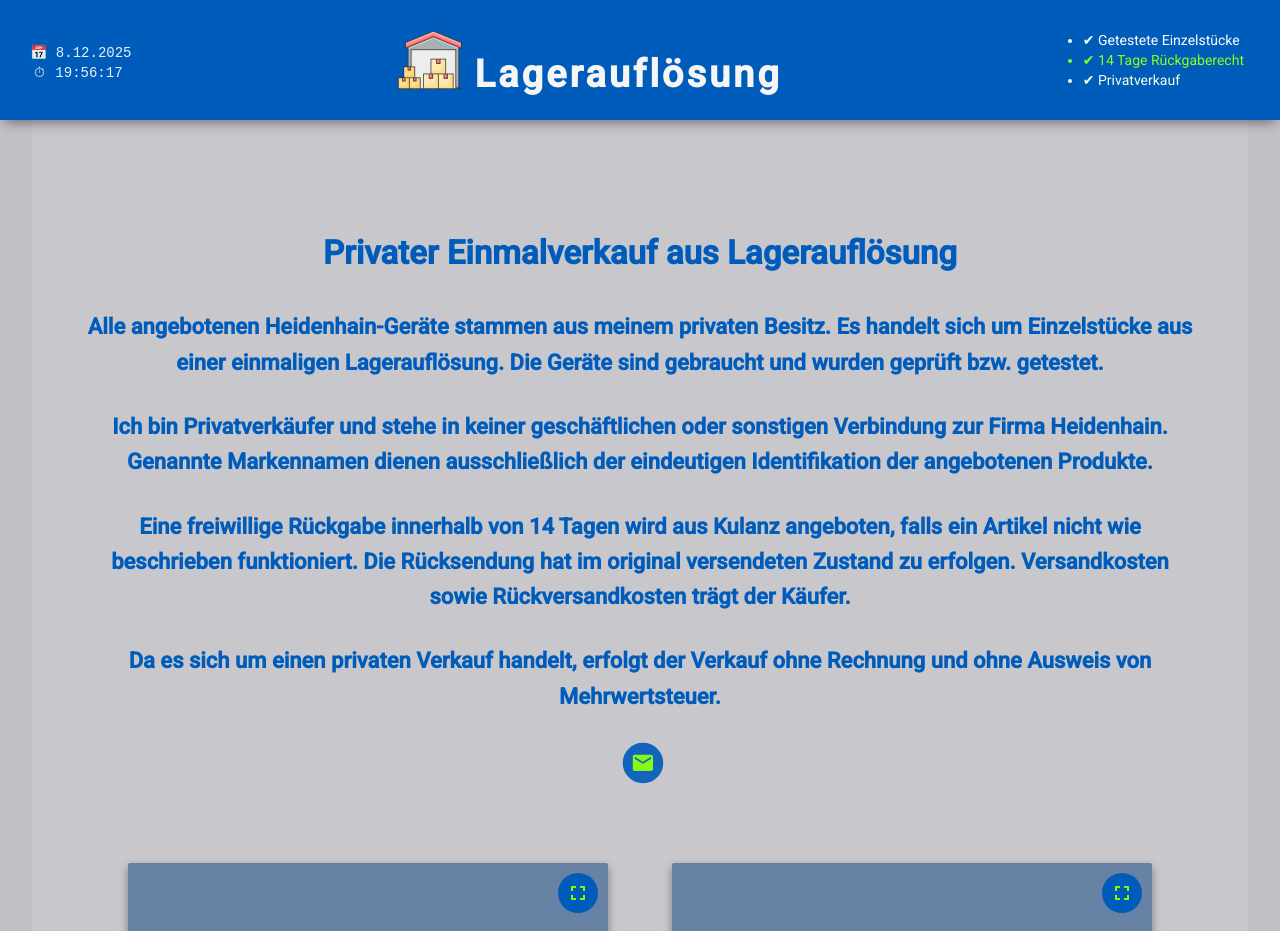
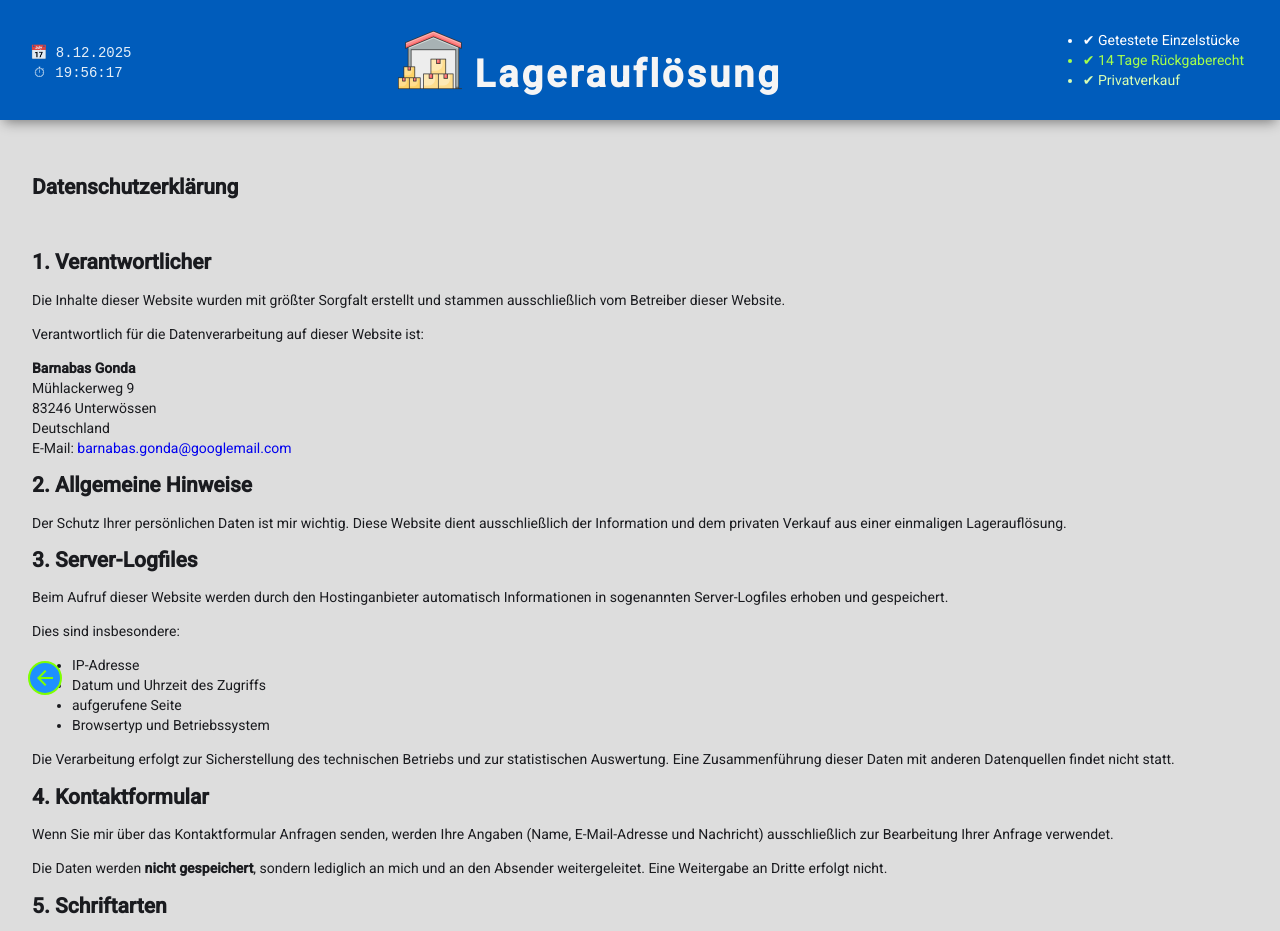
Before and after one commit to barni246/private_sale, an Angular app: page /dataprotection in a window 1280 px wide. Before the commit this address led to /. Shown: the top 931 px of the page. Built offline with nearby package versions, Linux system fonts and the light colour scheme.

Commit message:
dataprotection new

```diff
--- a/src/app/app.routes.ts
+++ b/src/app/app.routes.ts
@@ -1,13 +1,15 @@
 import { Routes } from '@angular/router';
 import { Products } from './products/products';
 import { Imprint } from './imprint/imprint';
+import { Dataprotection } from './dataprotection/dataprotection';
 
 
 
 export const routes: Routes = [
 
- { path: '', component: Products },
+  { path: '', component: Products },
   { path: 'imprint', component: Imprint },
+  { path: 'dataprotection', component: Dataprotection },
   { path: '**', redirectTo: '', pathMatch: 'full' }
 
 ];
--- /dev/null
+++ b/src/app/dataprotection/dataprotection.html
@@ -0,0 +1,118 @@
+<section class="privacy-policy">
+
+    <div class="back-icon">
+        <a routerLink="/" matTooltip="Zurück zur Startseite" matTooltipPosition="right" aria-label="Zurück">
+            <mat-icon>arrow_back</mat-icon>
+        </a>
+    </div>
+
+
+    <h1>Datenschutzerklärung</h1>
+    <br>
+    <h2>1. Verantwortlicher</h2>
+    <p>
+        Die Inhalte dieser Website wurden mit größter Sorgfalt erstellt
+        und stammen ausschließlich vom Betreiber dieser Website.
+    </p>
+
+    <p>
+        Verantwortlich für die Datenverarbeitung auf dieser Website ist:
+    </p>
+    <p>
+        <strong>Barnabas Gonda</strong><br>
+        Mühlackerweg 9<br>
+        83246 Unterwössen<br>
+        Deutschland<br>
+        E-Mail:
+        <a href="mailto:barnabas.gonda@googlemail.com">
+            barnabas.gonda@googlemail.com
+        </a>
+    </p>
+
+    <h2>2. Allgemeine Hinweise</h2>
+    <p>
+        Der Schutz Ihrer persönlichen Daten ist mir wichtig.
+        Diese Website dient ausschließlich der Information und dem privaten
+        Verkauf aus einer einmaligen Lagerauflösung.
+    </p>
+
+    <h2>3. Server-Logfiles</h2>
+    <p>
+        Beim Aufruf dieser Website werden durch den Hostinganbieter automatisch
+        Informationen in sogenannten Server-Logfiles erhoben und gespeichert.
+    </p>
+    <p>Dies sind insbesondere:</p>
+    <ul>
+        <li>IP-Adresse</li>
+        <li>Datum und Uhrzeit des Zugriffs</li>
+        <li>aufgerufene Seite</li>
+        <li>Browsertyp und Betriebssystem</li>
+    </ul>
+    <p>
+        Die Verarbeitung erfolgt zur Sicherstellung des technischen Betriebs
+        und zur statistischen Auswertung.
+        Eine Zusammenführung dieser Daten mit anderen Datenquellen findet nicht statt.
+    </p>
+
+    <h2>4. Kontaktformular</h2>
+    <p>
+        Wenn Sie mir über das Kontaktformular Anfragen senden, werden Ihre Angaben
+        (Name, E-Mail-Adresse und Nachricht) ausschließlich zur Bearbeitung Ihrer
+        Anfrage verwendet.
+    </p>
+    <p>
+        Die Daten werden <strong>nicht gespeichert</strong>, sondern lediglich an
+        mich und an den Absender weitergeleitet.
+        Eine Weitergabe an Dritte erfolgt nicht.
+    </p>
+
+    <h2>5. Schriftarten</h2>
+    <p>
+        Auf dieser Website werden Schriftarten lokal eingebunden.
+        Es findet keine Verbindung zu externen Servern (z. B. Google Fonts) statt.
+    </p>
+
+    <h2>6. Icons und Bilder</h2>
+    <p>
+        Verwendete Icons und Bilder werden lokal auf dem Server bereitgestellt.
+        Eine Übertragung personenbezogener Daten an Dritte findet hierbei nicht statt.
+    </p>
+
+    <h2>7. Seitenaufruf-Statistik</h2>
+    <p>
+        Zur Auswertung der Seitenaufrufe werden ausschließlich anonymisierte
+        Zugriffsdaten (z. B. über Server-Logfiles oder die Google Search Console)
+        verwendet.
+    </p>
+    <p>
+        Es erfolgt kein Tracking einzelner Nutzer und keine Profilbildung.
+    </p>
+
+    <h2>8. Cookies</h2>
+    <p>
+        Diese Website verwendet <strong>keine Cookies</strong>.
+    </p>
+
+    <h2>9. Rechte der betroffenen Personen</h2>
+    <p>
+        Sie haben jederzeit das Recht auf:
+    </p>
+    <ul>
+        <li>Auskunft über Ihre gespeicherten Daten</li>
+        <li>Berichtigung oder Löschung</li>
+        <li>Einschränkung der Verarbeitung</li>
+        <li>Widerspruch gegen die Verarbeitung</li>
+    </ul>
+    <p>
+        Hierzu genügt eine formlose Mitteilung per E-Mail.
+    </p>
+
+    <h2>10. Kontakt</h2>
+    <p>
+        Bei Fragen zum Datenschutz wenden Sie sich bitte an:<br>
+        <a href="mailto:barnabas.gonda@googlemail.com">
+            barnabas.gonda@googlemail.com
+        </a>
+    </p>
+
+</section>
--- /dev/null
+++ b/src/app/dataprotection/dataprotection.scss
@@ -0,0 +1,41 @@
+section {
+    padding: 160px 32px 80px 32px;
+    box-sizing: border-box;
+    background-color: rgb(221, 221, 221);
+    min-height: 100vh;
+    position: relative;
+}
+
+
+.back-icon {
+    position: fixed;
+    bottom: 100px;
+    left: 28px;
+    z-index: 1000;
+}
+
+a {
+    text-decoration: none;
+}
+
+.back-icon a {
+    display: block;
+}
+
+.back-icon mat-icon {
+    color: chartreuse;
+    border: 2px solid chartreuse;
+    border-radius: 100%;
+    padding: 3px;
+    background-color: dodgerblue;
+    transition: all 200ms ease-in-out;
+    cursor: pointer;
+}
+
+
+.back-icon a:hover mat-icon {
+    background-color: orangered;
+    color: dodgerblue;
+    border: 2px solid chartreuse;
+    transition: all 200ms ease-in-out;
+}
--- a/src/app/footer/footer.html
+++ b/src/app/footer/footer.html
@@ -7,7 +7,7 @@
     </a>
 
     <!-- Datenschutz -->
-    <a mat-icon-button routerLink="/datenschutz" matTooltip="Datenschutz" aria-label="Datenschutz">
+    <a mat-icon-button routerLink="/dataprotection" matTooltip="Datenschutz" aria-label="Datenschutz">
         <mat-icon>policy</mat-icon>
     </a>
 
--- a/src/app/imprint/imprint.html
+++ b/src/app/imprint/imprint.html
@@ -2,7 +2,7 @@
 
          <h1>Impressum</h1>
     <h2></h2>
-    <p class="address" (click)="openGoogleMaps()">Barnabas Gonda <br>
+    <p class="address">Barnabas Gonda <br>
         Mühlackerweg 9 <br>
         83246 Unterwössen<br>
         Germany</p>
@@ -13,10 +13,10 @@
     <div class="back-icon">
          <a
 
-  mat-icon-button
   routerLink="/"
   matTooltip="Zurück zur Startseite"
   aria-label="Zurück"
+   matTooltipPosition="right"
 >
   <mat-icon>arrow_back</mat-icon>
 </a>
--- a/src/app/imprint/imprint.scss
+++ b/src/app/imprint/imprint.scss
@@ -1,7 +1,6 @@
 .imprint {
-   // height: 65.5vh;
     padding-top: 150px;
-    padding-left: 10%;
+    padding-left: 28px;
     box-sizing: border-box;
     background-color: rgb(221, 221, 221);
    height: calc(100vh - 80px);
@@ -13,17 +12,12 @@
     }
    }
 
-   .address {
-    cursor: pointer;
-    &:hover {
-        color: #9747ff;
-    }
-   }
 }
 
 .go-back {
     cursor: pointer;
 }
+
 
 .back-icon mat-icon {
      color: chartreuse;
```
Also changed, not shown: src/app/dataprotection/dataprotection.ts (added, +20 -0 lines), 1 other file (tests, documents, lock files or other folders).
